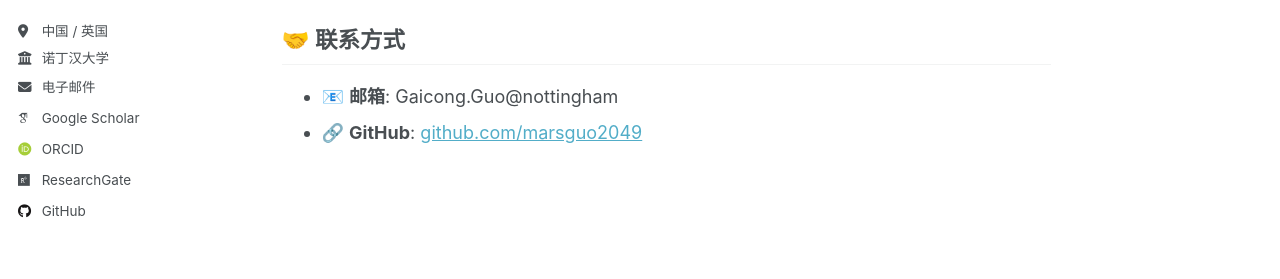
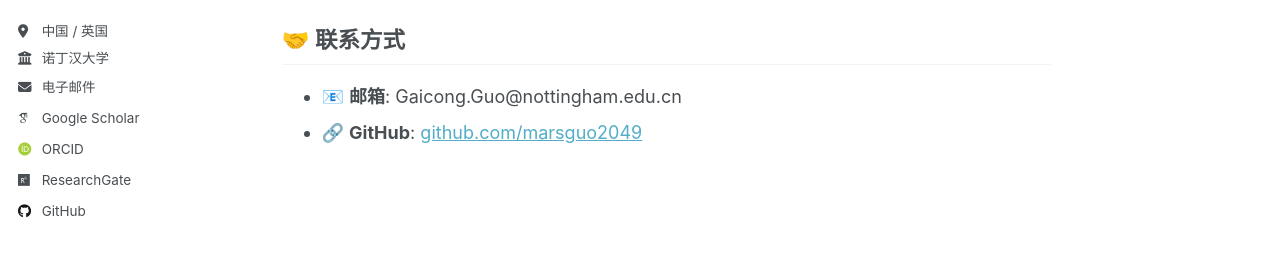
Before and after one commit to Gaicong/gaicong.github.io, a Jekyll site: the page built from _pages/about.md, in a window 1280 px wide and 900 px high, scrolled down 993 px. Shown: the part 355-634 px from the top of the window. Built offline with Jekyll 4.4.1, drawn with Linux system fonts in a browser that asks for light colours; some web fonts are replaced; a script that is not in the unit is left out.

Commit message:
Update about.md

```diff
--- a/_pages/about.md
+++ b/_pages/about.md
@@ -43,5 +43,5 @@ redirect_from:
 
 ## 🤝 联系方式
 
-- 📧 **邮箱**: Gaicong.Guo@nottingham
+- 📧 **邮箱**: Gaicong.Guo@nottingham.edu.cn
 - 🔗 **GitHub**: [github.com/marsguo2049](https://github.com/marsguo2049)
```
